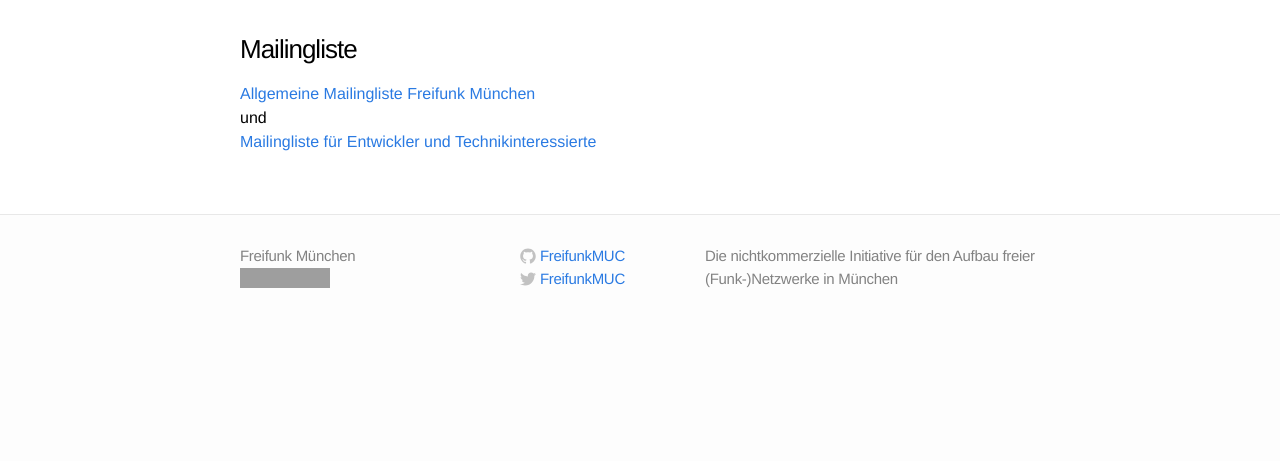
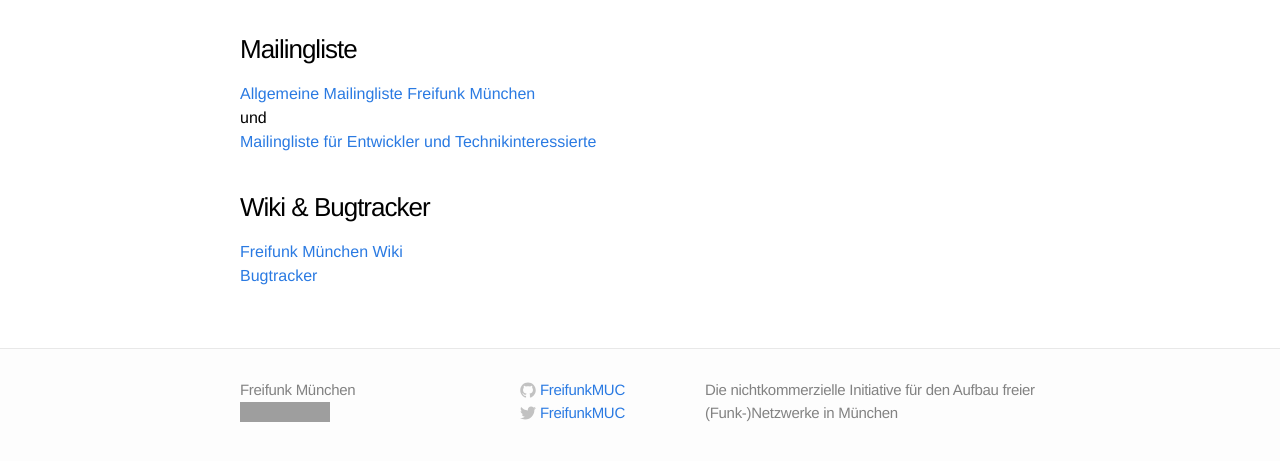
Before and after one commit to freifunkMUC/freifunkmuc.github.io, a Jekyll site: the page built from mitmachen.md, in a window 1280 px wide, cut to the strip 361-822 px from the top of the page. Built offline with Jekyll 4.4.1, drawn with Linux system fonts in a browser that asks for light colours; a style sheet for code colours, icons or effects is not loaded; grey boxes are pictures that could not be loaded.

Commit message:
Wiki und Bugtracker links hinzugefuegt

```diff
--- a/mitmachen.md
+++ b/mitmachen.md
@@ -14,3 +14,11 @@ und \\
 
 [allgListe]: http://lists.freifunk.net/mailman/listinfo/muenchen-freifunk.net
 [devListe]: http://lists.freifunk.net/mailman/listinfo/muenchen-dev-freifunk.net
+
+### Wiki & Bugtracker
+
+[Freifunk München Wiki][wiki] \\
+[Bugtracker][bugtracker]
+
+[wiki]: https://github.com/freifunkMUC/freifunkmuc.github.io/wiki
+[bugtracker]: https://github.com/freifunkMUC/freifunkmuc.github.io/issues
```
